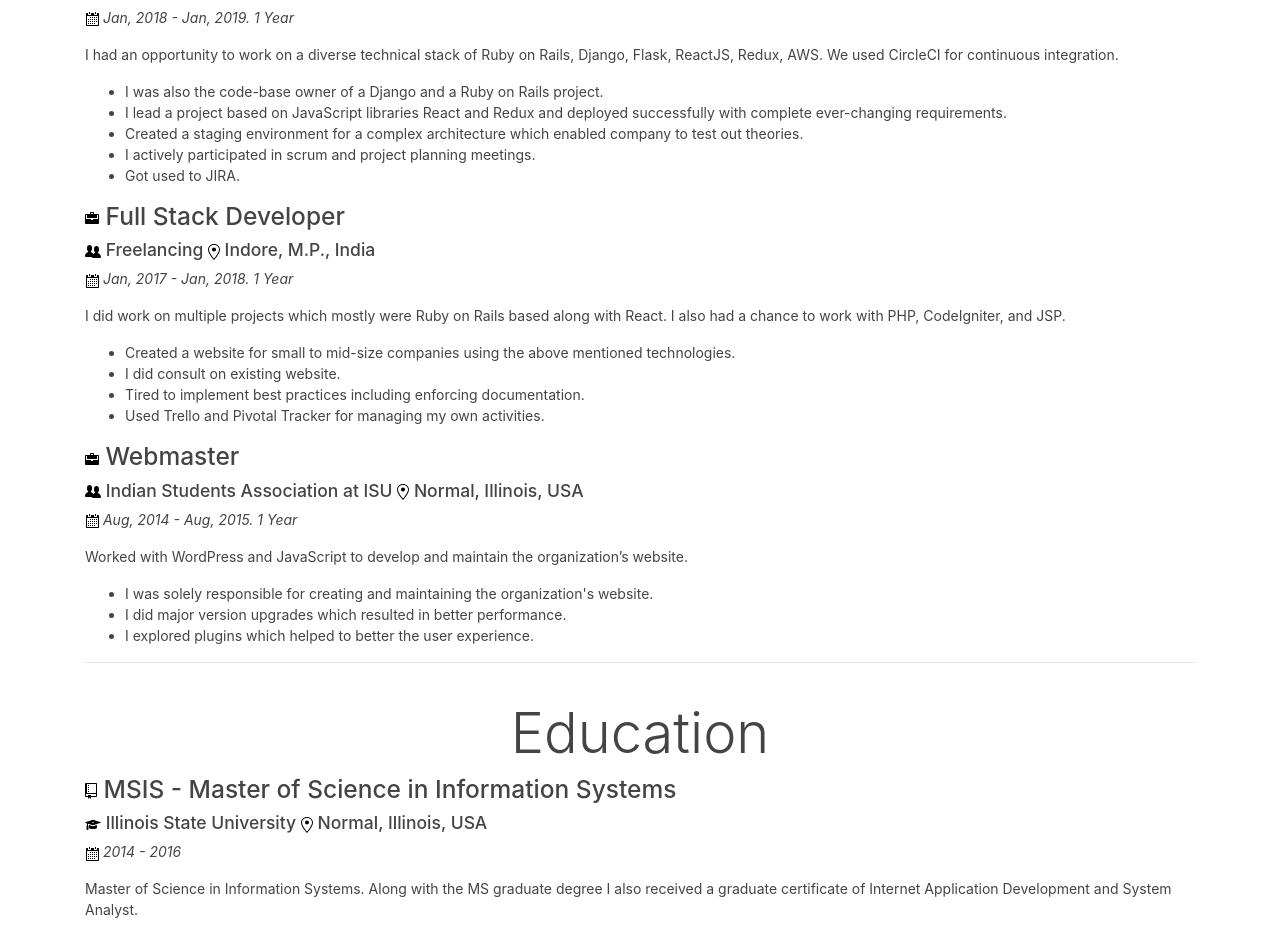
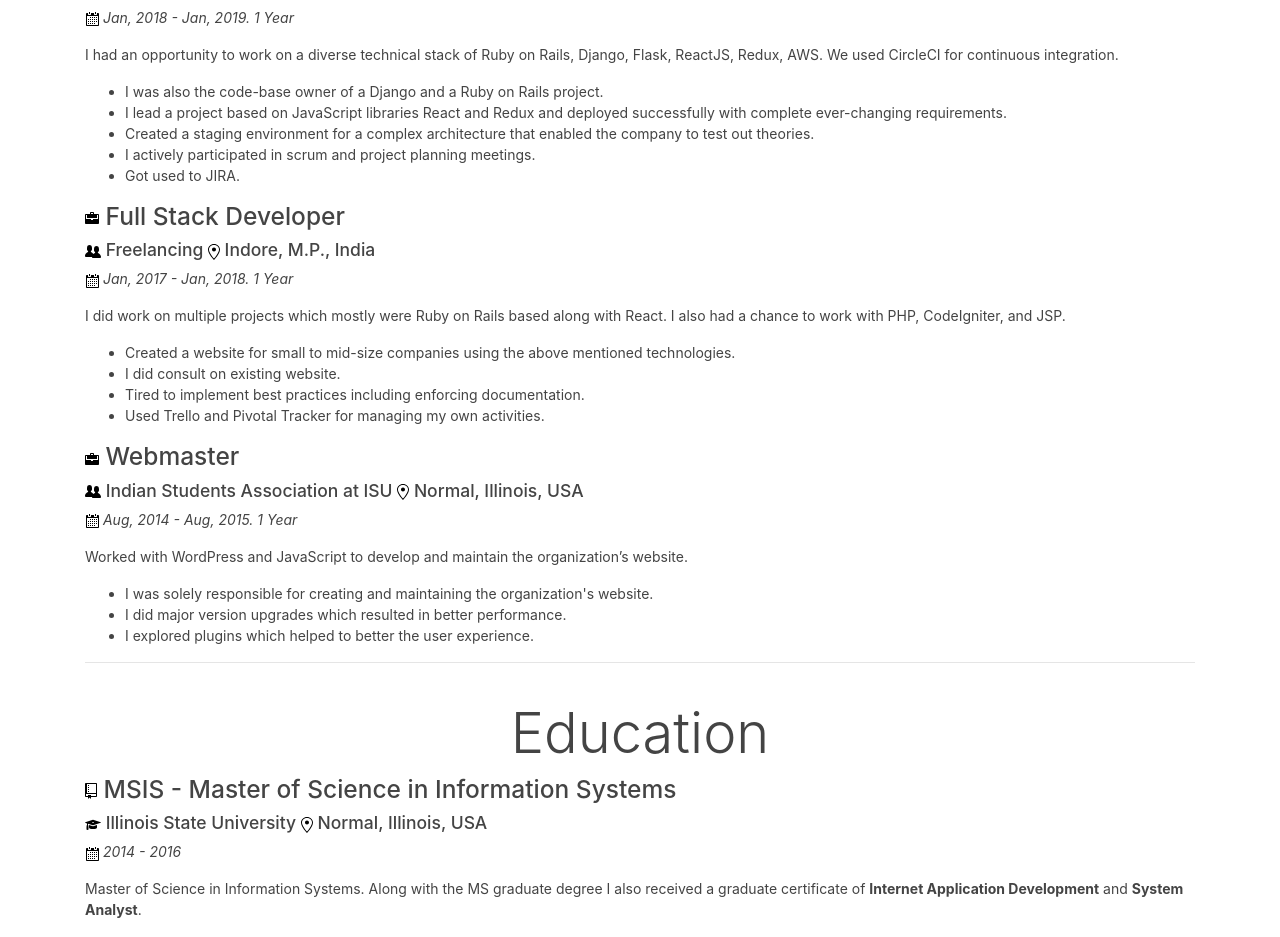
Before and after one commit to raviindorey/Portfolio, a plain HTML site: page index.html in a window 1280 px wide. Shown: the part 1681-2618 px from the top of the page. Drawn offline with nearby package versions, Linux system fonts and the light colour scheme; files whose address does not match are found by name.

Commit message:
Minor grammar fix

```diff
--- a/index.html
+++ b/index.html
@@ -321,7 +321,7 @@
         <ul>
           <li>I was also the code-base owner of a Django and a Ruby on Rails project.</li>
           <li>I lead a project based on JavaScript libraries React and Redux and deployed successfully with complete ever-changing requirements.</li>
-          <li>Created a staging environment for a complex architecture which enabled company to test out theories.</li>
+          <li>Created a staging environment for a complex architecture that enabled the company to test out theories.</li>
           <li>I actively participated in scrum and project planning meetings.</li>
           <li>Got used to JIRA.</li>
         </ul>
@@ -421,7 +421,7 @@
       </p>
       <p>
         Master of Science in Information Systems. Along with the MS graduate degree I also received a graduate certificate of
-        Internet Application Development and System Analyst.
+        <b>Internet Application Development</b> and <b>System Analyst</b>.
       </p>
 
       <!-- Maulana Azad National Institute of Technology -->
```
